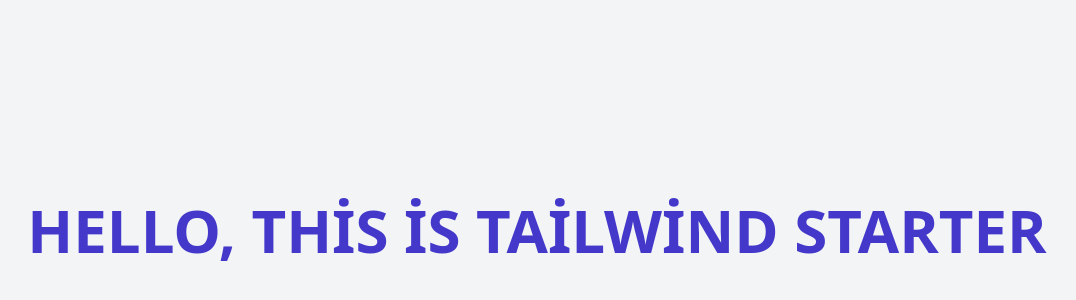
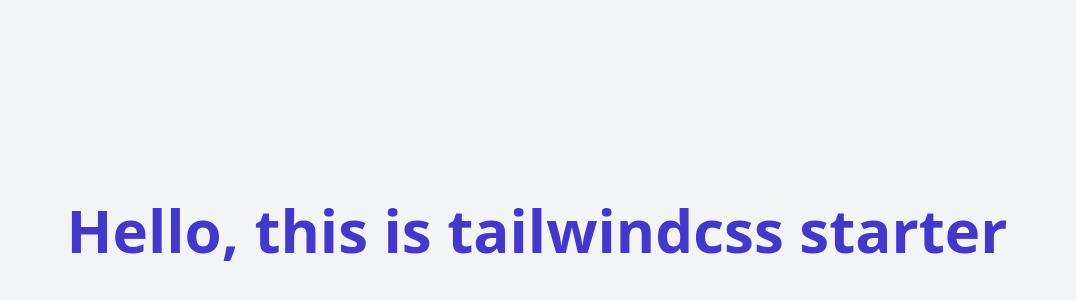
Before and after one commit to ilkrclm/tailwindcss-sass-starter, a website: page public/index.html in a window 1280 px wide. Shown: the part 170-470 px from the top of the page, without its empty margins (103-1179 px from the left). Drawn offline with Linux system fonts and the light colour scheme.

Commit message:
example added

```diff
--- a/public/css/dev/tailwind.scss
+++ b/public/css/dev/tailwind.scss
@@ -192,6 +192,11 @@
  * Removes the default spacing and border for appropriate elements.
  */
 
+
+h1 {
+  margin: 0;
+}
+
 /**
  * Work around a Firefox/IE bug where the transparent `button` background
  * results in a loss of the default `button` focus styles.
@@ -272,6 +277,11 @@
  * https://github.com/tailwindcss/tailwindcss/issues/362
  */
 
+h1 {
+  font-size: inherit;
+  font-weight: inherit;
+}
+
 /**
  * Reset links to optimize for opt-in styling instead of
  * opt-out.
@@ -307,34 +317,33 @@
  * https://github.com/mozdevs/cssremedy/issues/14
  */
 
-.bg-gray-100 {
+.hello {
   --tw-bg-opacity: 1;
   background-color: rgba(243, 244, 246, var(--tw-bg-opacity));
-}
-
-.flex {
   display: flex;
-}
-
-.items-center {
   align-items: center;
-}
-
-.justify-center {
   justify-content: center;
-}
-
-.font-bold {
-  font-weight: 700;
-}
-
-.text-6xl {
-  font-size: 3.75rem;
-  line-height: 1;
-}
-
-.min-h-screen {
   min-height: 100vh;
+  width: 100%;
+  h1 {
+    cursor: pointer;
+    font-weight: 700;
+    font-size: 3.75rem;
+    line-height: 1;
+    --tw-text-opacity: 1;
+    color: rgba(67, 56, 202, var(--tw-text-opacity));
+  }
+  h1:hover {
+    --tw-text-opacity: 1;
+    color: rgba(99, 102, 241, var(--tw-text-opacity));
+  }
+  h1 {
+    transition-property: background-color, border-color, color, fill, stroke, opacity, box-shadow, transform;
+    transition-timing-function: cubic-bezier(0.4, 0, 0.2, 1);
+    transition-duration: 150ms;
+    transition-timing-function: linear;
+    transition-duration: 300ms;
+  }
 }
 
 * {
@@ -349,16 +358,3 @@
   --tw-ring-offset-shadow: 0 0 #0000;
   --tw-ring-shadow: 0 0 #0000;
 }
-
-.text-indigo-700 {
-  --tw-text-opacity: 1;
-  color: rgba(67, 56, 202, var(--tw-text-opacity));
-}
-
-.uppercase {
-  text-transform: uppercase;
-}
-
-.w-full {
-  width: 100%;
-}
--- a/public/index.html
+++ b/public/index.html
@@ -8,8 +8,10 @@
   <link rel="stylesheet" href="css/dev/tailwind.css">
 </head>
 <body>
-  <div class="flex items-center justify-center w-full min-h-screen text-6xl font-bold text-indigo-700 uppercase bg-gray-100">
-    hello, this is tailwind starter
+  <div class="hello">
+    <h1>
+      Hello, this is tailwindcss starter
+    </h1>
   </div>
 </body>
 </html>
--- a/src/css/tailwind.scss
+++ b/src/css/tailwind.scss
@@ -7,7 +7,14 @@
 
 
 @layer components {
+  .hello {
+    @apply flex items-center justify-center w-full min-h-screen bg-gray-100;
 
+    h1 {
+      @apply text-indigo-700 text-6xl hover:text-indigo-500 font-bold transition duration-300 ease-linear cursor-pointer;
+    }
+
+  }
 }
 
 @layer utilities {
```
Also changed, not shown: public/css/dev/tailwind.css.
